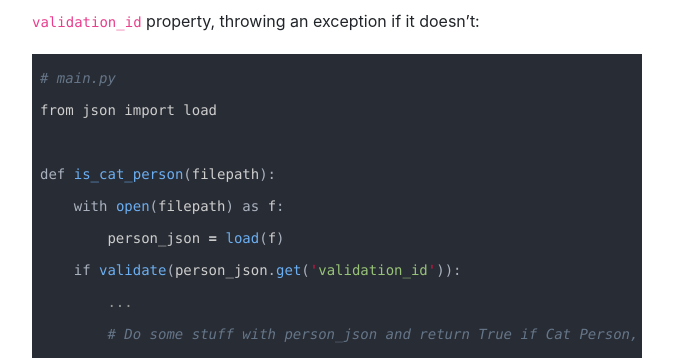
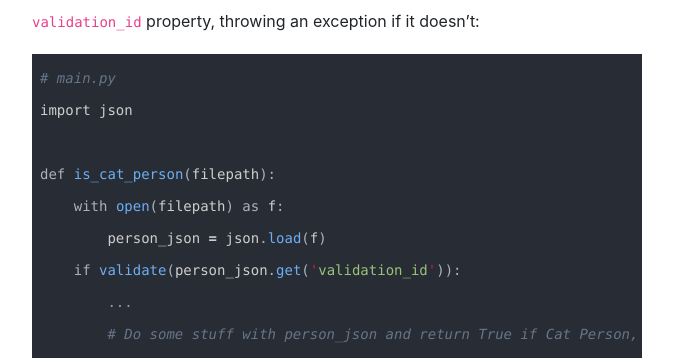
Before and after one commit to godaddy/godaddy.github.io, a Jekyll site: the page built from _posts/2018-09-04-python-mocking.md, in a window 1280 px wide and 900 px high, scrolled down 1614 px. Shown: the part 158-518 px from the top of the window, without its empty margins (303-976 px from the left). Built offline with Jekyll 4.4.1, drawn with Linux system fonts in a browser that asks for light colours; nearby versions of some CDN libraries; some web fonts are replaced; some of the changed text lies outside the part shown.

Commit message:
fix import typo (#74)
* fix import typo

* fix import typo 2

````diff
--- a/_posts/2018-09-04-python-mocking.md
+++ b/_posts/2018-09-04-python-mocking.md
@@ -84,11 +84,11 @@ Now we've modified our `is_cat_person` function slightly to include a call to a
 
 ```python
 # main.py
-from json import load
+import json
 
 def is_cat_person(filepath):
     with open(filepath) as f:
-        person_json = load(f)
+        person_json = json.load(f)
     if validate(person_json.get('validation_id')):
         ...
         # Do some stuff with person_json and return True if Cat Person, False otherwise
@@ -200,11 +200,11 @@ Let's revisit example 2, but with two differences. First, we've switched to usin
 
 ```python
 # main.py
-from json import load
+import json
 
 def is_cat_person(filepath):
     with open(filepath) as f:
-        person_json = load(f)
+        person_json = json.load(f)
     if Validator().validate(person_json.get('validation_id')):
         ...
         # Do some stuff with person_json and return True if Cat Person, False otherwise
````
